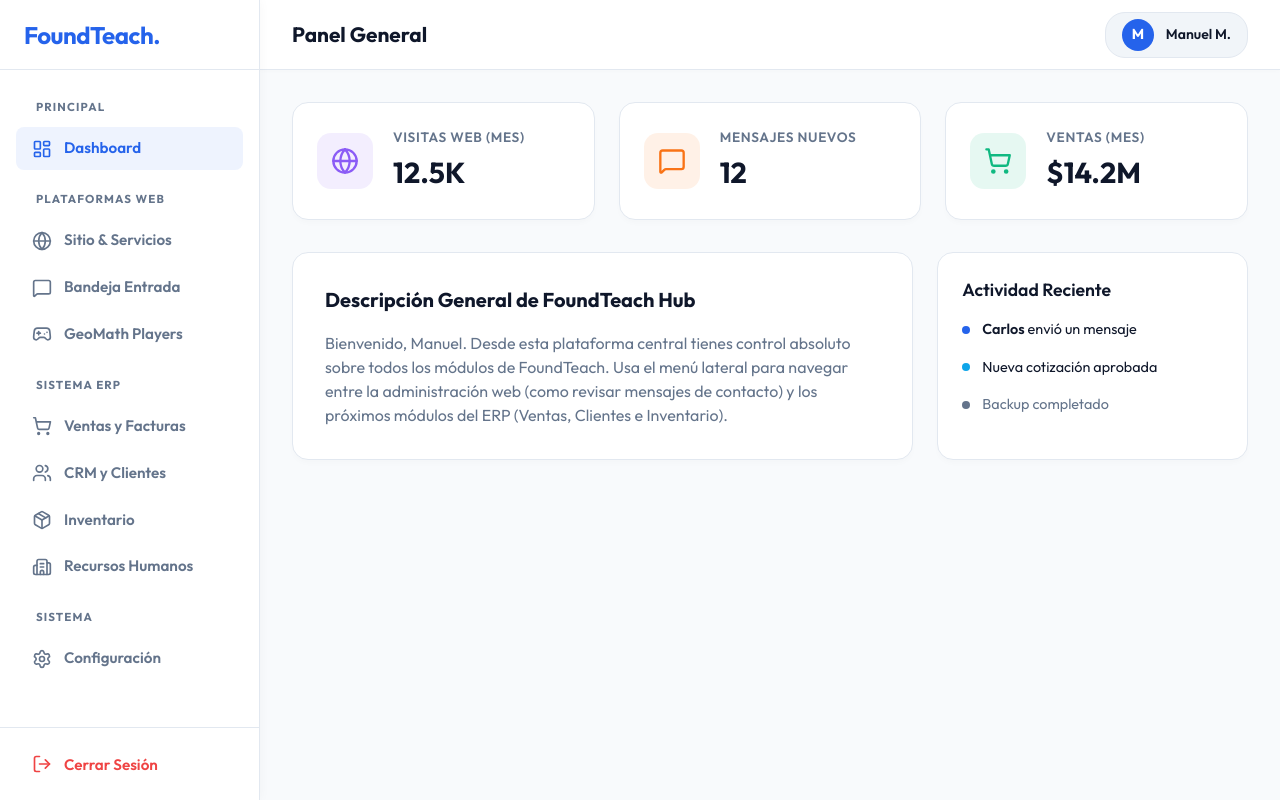
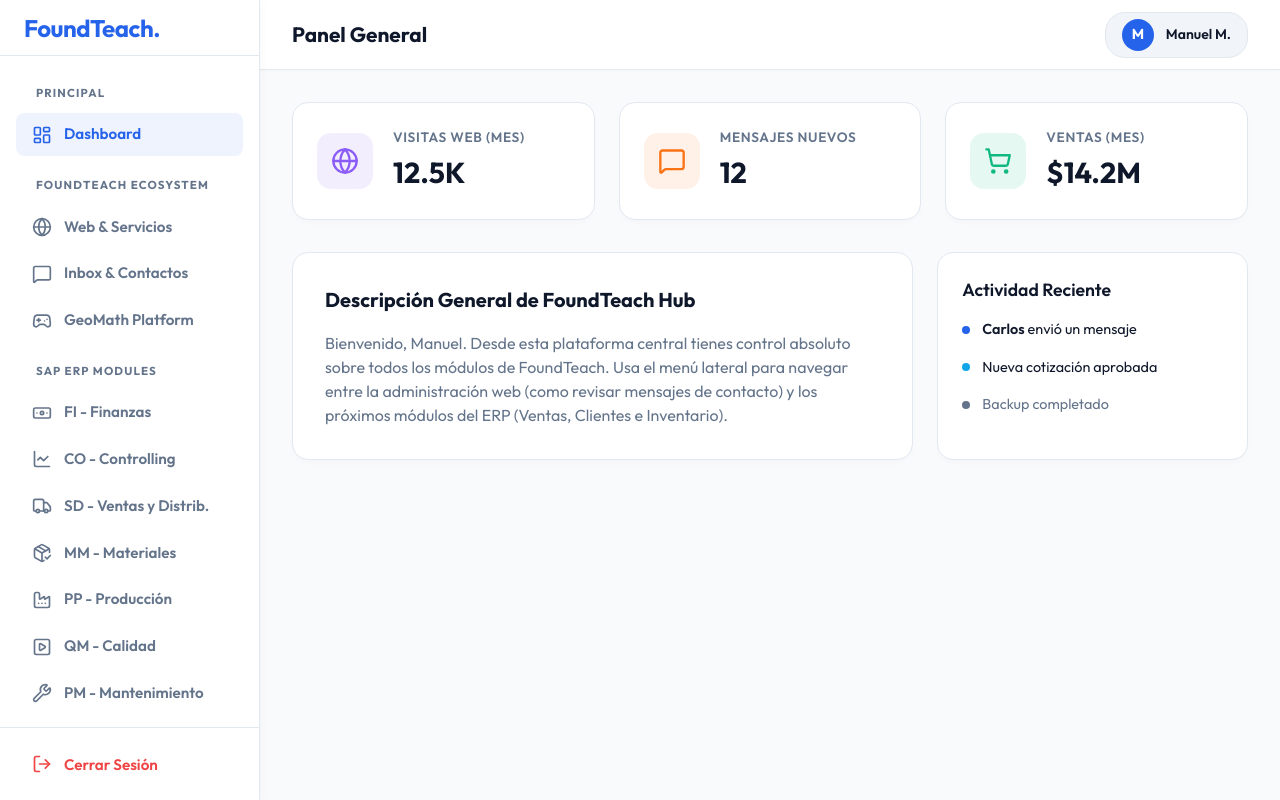
Before and after one commit to foundteach-com/foundteach, a React (Vite) app in the folder apps/admin/: page / in a window 1280 px wide. Built offline with nearby package versions, Linux system fonts and the light colour scheme; no server answers; sample sign-in values are in the browser's storage.

Commit message:
Add SAP ERP modules layout structure

```diff
--- a/apps/admin/src/App.tsx
+++ b/apps/admin/src/App.tsx
@@ -2,7 +2,8 @@
 import { Routes, Route, Navigate, useLocation, Link } from 'react-router-dom';
 import {
   LayoutDashboard, Users, LogOut, Loader2, MessageSquare,
-  Globe, Gamepad2, ShoppingCart, Package, Building2, Settings
+  Globe, Gamepad2, ShoppingCart, Settings,
+  Banknote, LineChart, Truck, PackageCheck, Factory, PlaySquare, Wrench, Building2
 } from 'lucide-react';
 import { GamePlayersPage } from './pages/GamePlayersPage';
 import { MessagesPage } from './pages/MessagesPage';
@@ -45,15 +46,25 @@
   const getPageTitle = () => {
     switch (location.pathname) {
       case '/': return 'Panel General';
-      case '/services': return 'Sitio Institucional & Servicios';
-      case '/messages': return 'Mensajes de Contacto';
-      case '/game-players': return 'Jugadores de GeoMath';
-      case '/sales': return 'Ventas y Facturación (ERP)';
-      case '/crm': return 'Clientes y CRM (ERP)';
-      case '/inventory': return 'Gestión de Inventario (ERP)';
-      case '/hr': return 'Recursos Humanos (ERP)';
-      case '/settings': return 'Configuración del Sistema';
-      default: return 'Panel de Control';
+
+      // Integraciones Web
+      case '/web-services': return 'Sitio Institucional & Servicios (WP)';
+      case '/web-messages': return 'Bandeja de Entrada (CRM Inbox)';
+      case '/web-geomath': return 'GeoMath Platform';
+
+      // Módulos ERP SAP
+      case '/erp/fi': return 'FI - Gestión Financiera (Financial Accounting)';
+      case '/erp/co': return 'CO - Controlling (Gestión de Costos)';
+      case '/erp/sd': return 'SD - Ventas y Distribución (Sales & Distribution)';
+      case '/erp/mm': return 'MM - Gestión de Materiales (Materials Management)';
+      case '/erp/pp': return 'PP - Planificación de Producción (Production Planning)';
+      case '/erp/qm': return 'QM - Gestión de Calidad (Quality Management)';
+      case '/erp/pm': return 'PM - Mantenimiento de Planta (Plant Maintenance)';
+      case '/erp/hcm': return 'HCM - Gestión de Capital Humano (Human Resources)';
+
+      // Sistema
+      case '/settings': return 'BASIS - Administración del Sistema';
+      default: return 'Panel de Control ERP';
     }
   };
 
@@ -71,34 +82,46 @@
             <LayoutDashboard size={20} /> <span>Dashboard</span>
           </Link>
 
-          <div className="nav-section-title">Plataformas Web</div>
-          <Link to="/services" className={`nav-item ${location.pathname === '/services' ? 'active' : ''}`}>
-            <Globe size={20} /> <span>Sitio & Servicios</span>
+          <div className="nav-section-title">FoundTeach Ecosystem</div>
+          <Link to="/web-services" className={`nav-item ${location.pathname === '/web-services' ? 'active' : ''}`}>
+            <Globe size={20} /> <span>Web & Servicios</span>
           </Link>
-          <Link to="/messages" className={`nav-item ${location.pathname === '/messages' ? 'active' : ''}`}>
-            <MessageSquare size={20} /> <span>Bandeja Entrada</span>
+          <Link to="/web-messages" className={`nav-item ${location.pathname === '/web-messages' ? 'active' : ''}`}>
+            <MessageSquare size={20} /> <span>Inbox & Contactos</span>
           </Link>
-          <Link to="/game-players" className={`nav-item ${location.pathname === '/game-players' ? 'active' : ''}`}>
-            <Gamepad2 size={20} /> <span>GeoMath Players</span>
+          <Link to="/web-geomath" className={`nav-item ${location.pathname === '/web-geomath' ? 'active' : ''}`}>
+            <Gamepad2 size={20} /> <span>GeoMath Platform</span>
           </Link>
 
-          <div className="nav-section-title">Sistema ERP</div>
-          <Link to="/sales" className={`nav-item ${location.pathname === '/sales' ? 'active' : ''}`}>
-            <ShoppingCart size={20} /> <span>Ventas y Facturas</span>
+          <div className="nav-section-title">SAP ERP Modules</div>
+          <Link to="/erp/fi" className={`nav-item ${location.pathname === '/erp/fi' ? 'active' : ''}`}>
+            <Banknote size={20} /> <span>FI - Finanzas</span>
           </Link>
-          <Link to="/crm" className={`nav-item ${location.pathname === '/crm' ? 'active' : ''}`}>
-            <Users size={20} /> <span>CRM y Clientes</span>
+          <Link to="/erp/co" className={`nav-item ${location.pathname === '/erp/co' ? 'active' : ''}`}>
+            <LineChart size={20} /> <span>CO - Controlling</span>
           </Link>
-          <Link to="/inventory" className={`nav-item ${location.pathname === '/inventory' ? 'active' : ''}`}>
-            <Package size={20} /> <span>Inventario</span>
+          <Link to="/erp/sd" className={`nav-item ${location.pathname === '/erp/sd' ? 'active' : ''}`}>
+            <Truck size={20} /> <span>SD - Ventas y Distrib.</span>
           </Link>
-          <Link to="/hr" className={`nav-item ${location.pathname === '/hr' ? 'active' : ''}`}>
-            <Building2 size={20} /> <span>Recursos Humanos</span>
+          <Link to="/erp/mm" className={`nav-item ${location.pathname === '/erp/mm' ? 'active' : ''}`}>
+            <PackageCheck size={20} /> <span>MM - Materiales</span>
+          </Link>
+          <Link to="/erp/pp" className={`nav-item ${location.pathname === '/erp/pp' ? 'active' : ''}`}>
+            <Factory size={20} /> <span>PP - Producción</span>
+          </Link>
+          <Link to="/erp/qm" className={`nav-item ${location.pathname === '/erp/qm' ? 'active' : ''}`}>
+            <PlaySquare size={20} /> <span>QM - Calidad</span>
+          </Link>
+          <Link to="/erp/pm" className={`nav-item ${location.pathname === '/erp/pm' ? 'active' : ''}`}>
+            <Wrench size={20} /> <span>PM - Mantenimiento</span>
+          </Link>
+          <Link to="/erp/hcm" className={`nav-item ${location.pathname === '/erp/hcm' ? 'active' : ''}`}>
+            <Building2 size={20} /> <span>HCM - RRHH</span>
           </Link>
 
-          <div className="nav-section-title">Sistema</div>
+          <div className="nav-section-title">System (BASIS)</div>
           <Link to="/settings" className={`nav-item ${location.pathname === '/settings' ? 'active' : ''}`}>
-            <Settings size={20} /> <span>Configuración</span>
+            <Settings size={20} /> <span>Configuración y Usuarios</span>
           </Link>
         </nav>
 
@@ -123,15 +146,24 @@
         <div className="page-container">
           <Routes>
             <Route path="/" element={<Dashboard />} />
-            <Route path="/services" element={<PlaceholderPanel title="Gestión de Sitio Web" desc="Administración del contenido del sitio, banners y servicios." />} />
-            <Route path="/messages" element={<MessagesPage />} />
-            <Route path="/game-players" element={<GamePlayersPage />} />
 
-            <Route path="/sales" element={<PlaceholderPanel title="Ventas y Facturación" desc="Módulo de facturación electrónica, cotizaciones y cobros recurrentes." icon="🛒" />} />
-            <Route path="/crm" element={<PlaceholderPanel title="CRM y Clientes" desc="Embudo de ventas, seguimiento de contactos e historial de interacciones." icon="👥" />} />
-            <Route path="/inventory" element={<PlaceholderPanel title="Inventario" desc="Control de stock para productos físicos y licencias digitales." icon="📦" />} />
-            <Route path="/hr" element={<PlaceholderPanel title="Recursos Humanos" desc="Gestión de nómina, asistencias, profesores y personal operativo." icon="🏢" />} />
-            <Route path="/settings" element={<PlaceholderPanel title="Configuración del Sistema" desc="Roles, permisos, variables de entorno y preferencias generales." icon="⚙️" />} />
+            {/* FoundTeach Interfaces */}
+            <Route path="/web-services" element={<PlaceholderPanel title="Gestión de Plataforma Web" desc="Administración del contenido del portal institucional y módulos CMS." />} />
+            <Route path="/web-messages" element={<MessagesPage />} />
+            <Route path="/web-geomath" element={<GamePlayersPage />} />
+
+            {/* SAP Modules */}
+            <Route path="/erp/fi" element={<PlaceholderPanel title="Módulo FI: Finanzas" desc="Libros mayores, cuentas por cobrar, cuentas por pagar y contabilidad bancaria." icon="💰" />} />
+            <Route path="/erp/co" element={<PlaceholderPanel title="Módulo CO: Controlling" desc="Centro de costos, margen de rentabilidad y planificación financiera." icon="📈" />} />
+            <Route path="/erp/sd" element={<PlaceholderPanel title="Módulo SD: Ventas y Distribución" desc="Gestión de clientes (CRM), cotizaciones, pedidos, facturación comercial." icon="🚚" />} />
+            <Route path="/erp/mm" element={<PlaceholderPanel title="Módulo MM: Gestión de Materiales" desc="Inventario, compras, proveedores y control de stock de licencias." icon="📦" />} />
+            <Route path="/erp/pp" element={<PlaceholderPanel title="Módulo PP: Planificación Producción" desc="Desarrollo de cursos, planificación operativa y rutas de aprendizaje." icon="🏭" />} />
+            <Route path="/erp/qm" element={<PlaceholderPanel title="Módulo QM: Gestión de Calidad" desc="Inspecciones de software, control de calidad del contenido educativo." icon="✅" />} />
+            <Route path="/erp/pm" element={<PlaceholderPanel title="Módulo PM: Mantenimiento Planta" desc="Mantenimiento de servidores, infraestructura tecnológica y licencias cloud." icon="🔧" />} />
+            <Route path="/erp/hcm" element={<PlaceholderPanel title="Módulo HCM: Capital Humano" desc="Nómina, reclutamiento, gestión de instructores y desempeño laboral." icon="👥" />} />
+
+            {/* Basis */}
+            <Route path="/settings" element={<PlaceholderPanel title="Módulo BASIS: Sistema" desc="Administración de roles, copias de seguridad, logs y auditoría." icon="⚙️" />} />
 
             <Route path="*" element={<Navigate to="/" />} />
           </Routes>
```
